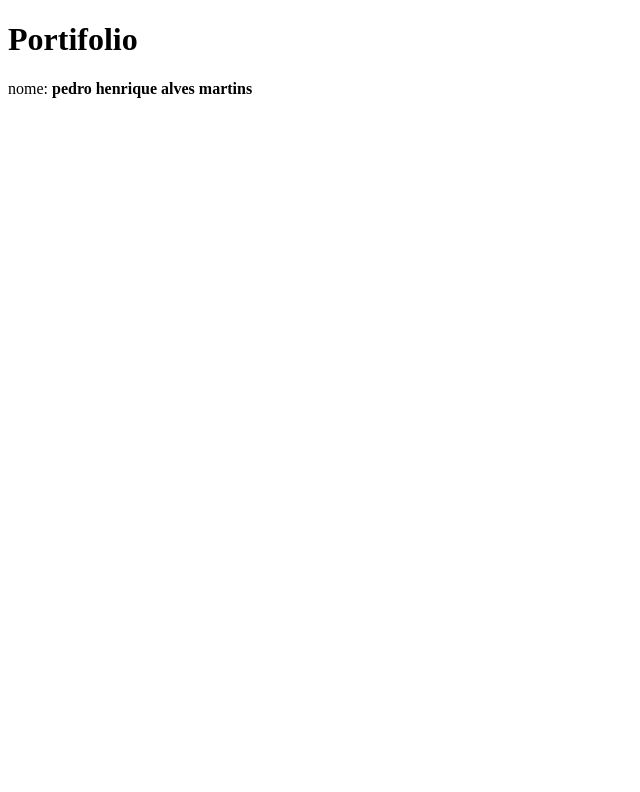
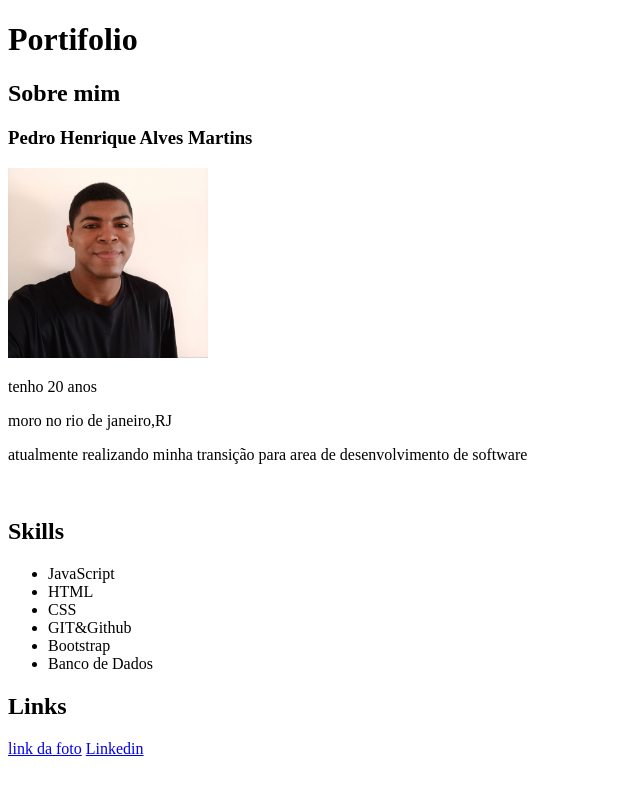
Before and after one commit to devalves02/portifolio_web, a plain HTML site: page index.html in a window 1280 px wide. Shown: the whole page, without its empty margins (0-640 px from the left). Drawn offline with Linux system fonts and the light colour scheme.

Commit message:
sessões 1,2 e 3 adicionadas

```diff
--- a/index.html
+++ b/index.html
@@ -1,7 +1,49 @@
 <!DOCTYPE html>
 <html>
 <body>
-<h1>Portifolio</h1>
-<p>nome: <strong>pedro henrique alves martins</strong> </p>
+
+    <!--seção 1-->
+    <div>
+        <h1>Portifolio</h1>
+
+        <h2>Sobre mim</h2>
+        <h3 id="nome">Pedro Henrique Alves Martins</h3>
+        <img src="/photo_2023-06-26_16-55-01.jpg" alt="foto do usuario" width="200px" id="foto">
+
+        <p id="idade">tenho 20 anos</p>
+        <p id="cidade">moro no rio de janeiro,RJ </p>
+        <p id="descrição">atualmente realizando minha transição para area de desenvolvimento de software</p>
+
+    </div>
+    <!--seção 1-->
+
+
+<br>
+
+ <!--seção 2-->
+ <div>
+    <h2>Skills</h2>
+    <ul>
+        <li>JavaScript</li>
+        <li>HTML</li>
+        <li>CSS</li>
+        <li>GIT&Github</li>
+        <li>Bootstrap</li>
+        <li>Banco de Dados</li>
+    </ul>
+ </div>
+
+
+ <!--seção 3-->
+
+ <div>
+    <h2>Links</h2>
+    <a href="/photo_2023-06-26_16-55-01.jpg">link da foto</a>
+    <a href="https://www.linkedin.com/in/pedro-henrique-alves-martins-034695222">Linkedin</a>
+ </div>
+
+
+
+
 </body>
 </html>
```
Also changed, not shown: photo_2023-06-26_16-55-01.jpg (added).
